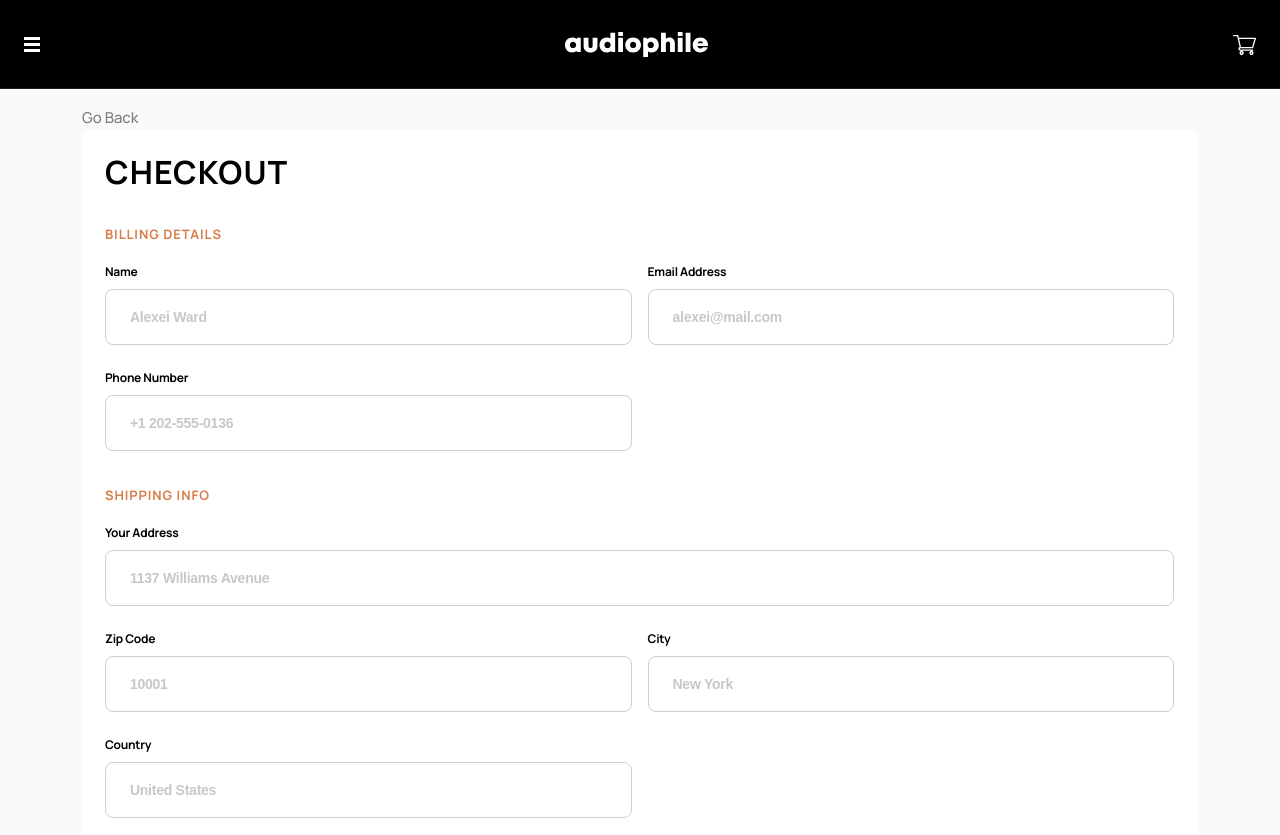
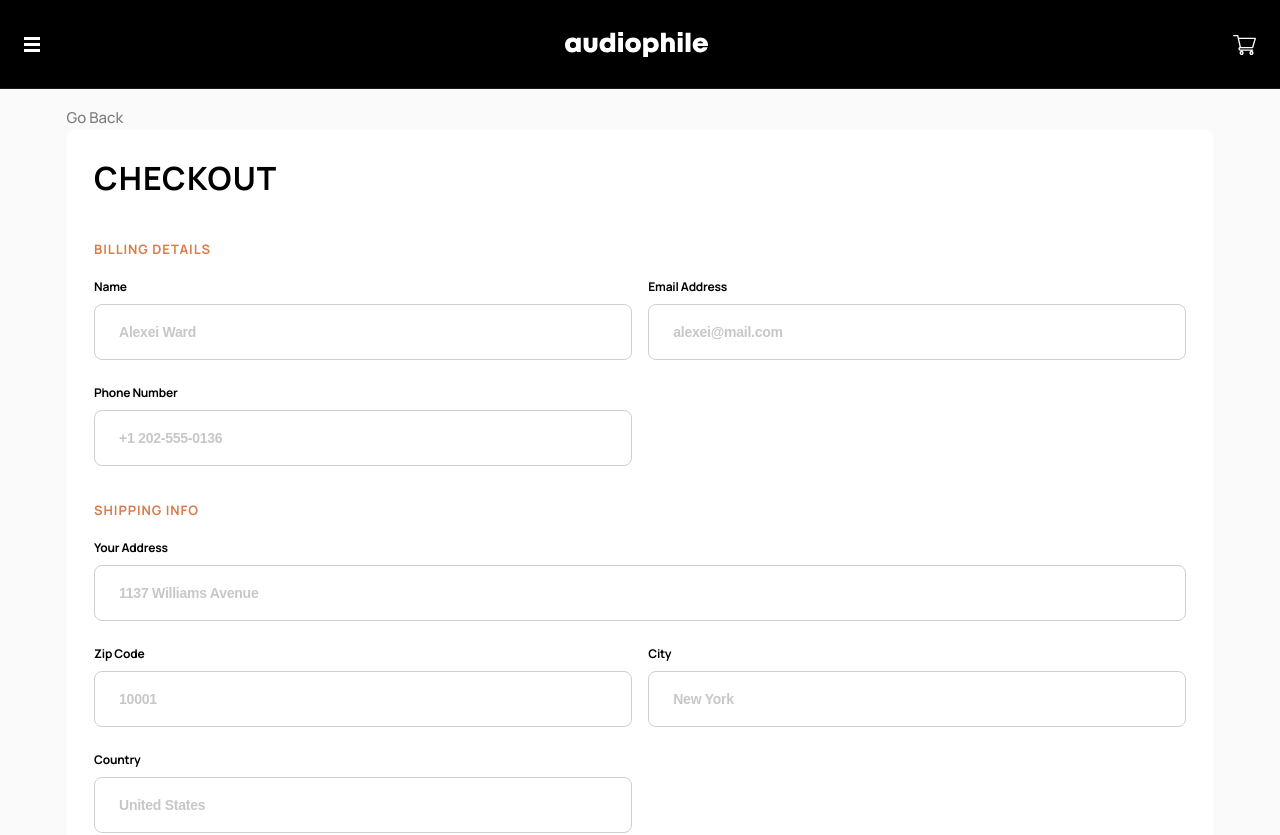
Before and after one commit to GIGAKLIBADZE/audiophile-ecommerce-website, a React (Vite) app: page /checkout in a window 1280 px wide. Shown: the top 835 px of the page. Built offline with nearby package versions, Linux system fonts and the light colour scheme.

Commit message:
add additional styles and remove useles ones

```diff
--- a/src/components/checkout/checkoutStyles.tsx
+++ b/src/components/checkout/checkoutStyles.tsx
@@ -4,6 +4,10 @@ export const CheckoutMainContainer = styled.div`
   width: 87.2%;
   margin-inline: auto;
   margin-top: 1.6rem;
+
+  @media (min-width: 768px) {
+    width: 89.6%;
+  }
 `;
 
 export const ContextsDivider = styled.div`
@@ -14,8 +18,13 @@ export const ContextsDivider = styled.div`
 
 export const CheckoutContainer = styled.div`
   border-radius: 8px;
+
   padding: 2.4rem 2.4rem 3.1rem 2.3rem;
   background-color: #fff;
+
+  @media (min-width: 768px) {
+    padding: 3rem 2.7rem 3rem 2.75rem;
+  }
 `;
 
 export const CheckoutTitle = styled.div`
@@ -82,20 +91,12 @@ export const InputItself = styled.input<{ $hasError: boolean }>`
   }
 `;
 
+export const Form = styled.form``;
+
 export const DetailsPartContainer = styled.div`
   display: grid;
   gap: 1.6rem;
   margin-top: 3.2rem;
-
-  @media (min-width: 768px) {
-    & > :nth-child(4) {
-      grid-column: 1 / 2;
-    }
-
-    & > :nth-child(5) {
-      grid-column: 2 / 3;
-    }
-  }
 `;
 
 export const BillingDetailsPart = styled.div`
@@ -120,7 +121,6 @@ export const ShippingDetailPart = styled(BillingDetailsPart)`
 
   & > :nth-child(4) {
     grid-column: 1 / 2;
-    width: 100%;
   }
 `;
 
@@ -166,6 +166,10 @@ export const SummaryContainer = styled.div`
   display: flex;
   flex-direction: column;
   gap: 3.2rem;
+
+  @media (min-width: 768px) {
+    padding-inline: 3.3rem;
+  }
 `;
 
 export const SummaryTitle = styled.h6`
--- a/src/index.css
+++ b/src/index.css
@@ -40,3 +40,10 @@ input[type="radio"]:checked:before {
     left: 50%;
     transform: translate(-50%, -50%)
 }
+
+
+@media (min-width: 768px) {
+    .default-margin {
+        margin-top: 4.1rem !important
+    }
+}
--- a/src/pages/Checkout.tsx
+++ b/src/pages/Checkout.tsx
@@ -15,6 +15,7 @@ import {
   EMoneyDetailsPart,
   EntireSummaryContainer,
   ErrorText,
+  Form,
   InputContainer,
   InputItself,
   PaymentDetailsDetailPart,
@@ -114,8 +115,8 @@ const Checkout: React.FC = () => {
       <ContextsDivider>
         <CheckoutContainer>
           <CheckoutTitle>CHECKOUT</CheckoutTitle>
-          <form>
-            <DetailsPartContainer>
+          <Form>
+            <DetailsPartContainer className="default-margin">
               <DetailedTitle>BILLING DETAILS</DetailedTitle>
               <BillingDetailsPart>
                 <InputContainer>
@@ -310,7 +311,7 @@ const Checkout: React.FC = () => {
                 )}
               </InputContainer>
             </EMoneyDetailsPart>
-          </form>
+          </Form>
         </CheckoutContainer>
         <SummaryContainer>
           <SummaryTitle>SUMMARY</SummaryTitle>
```
